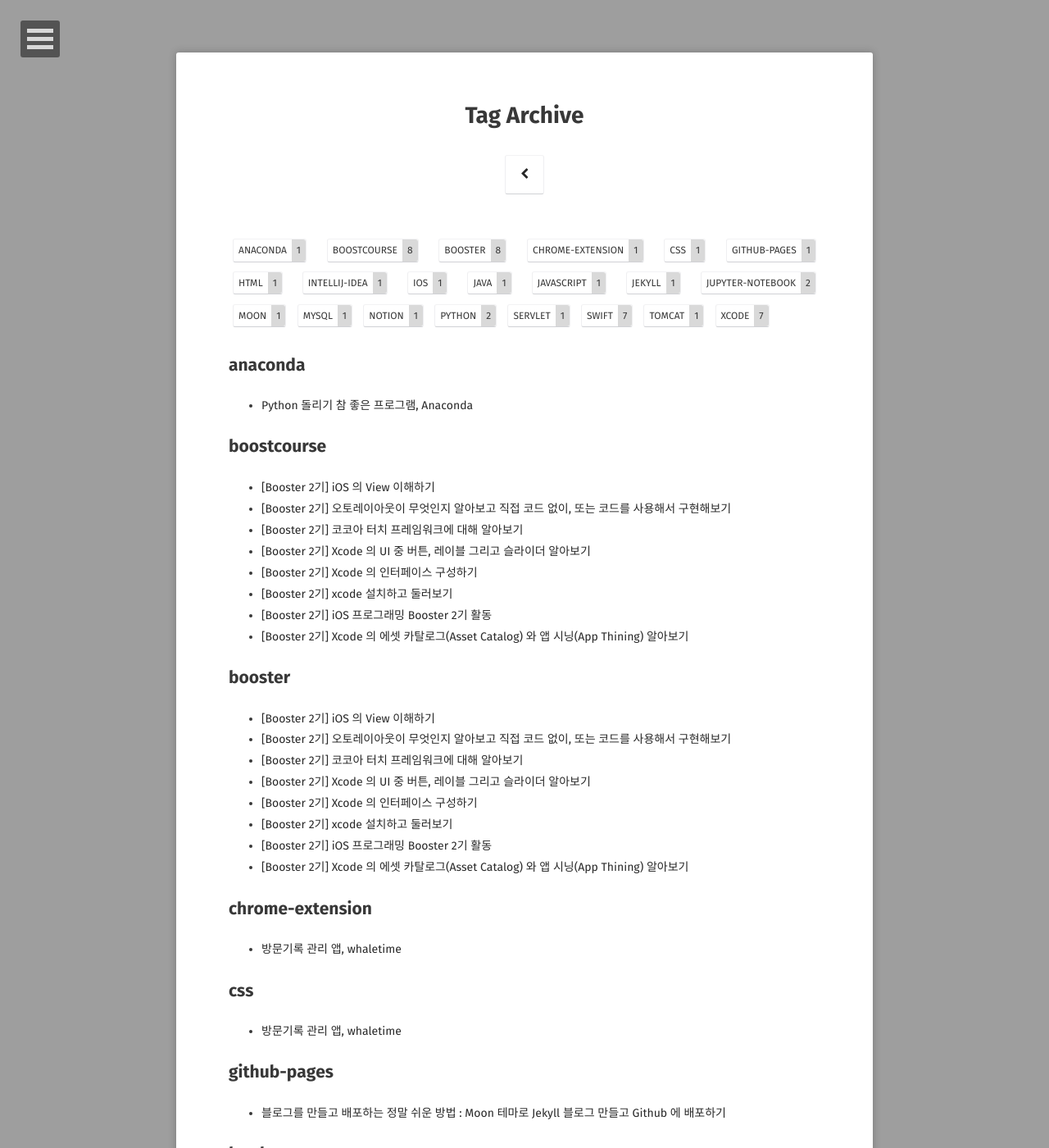
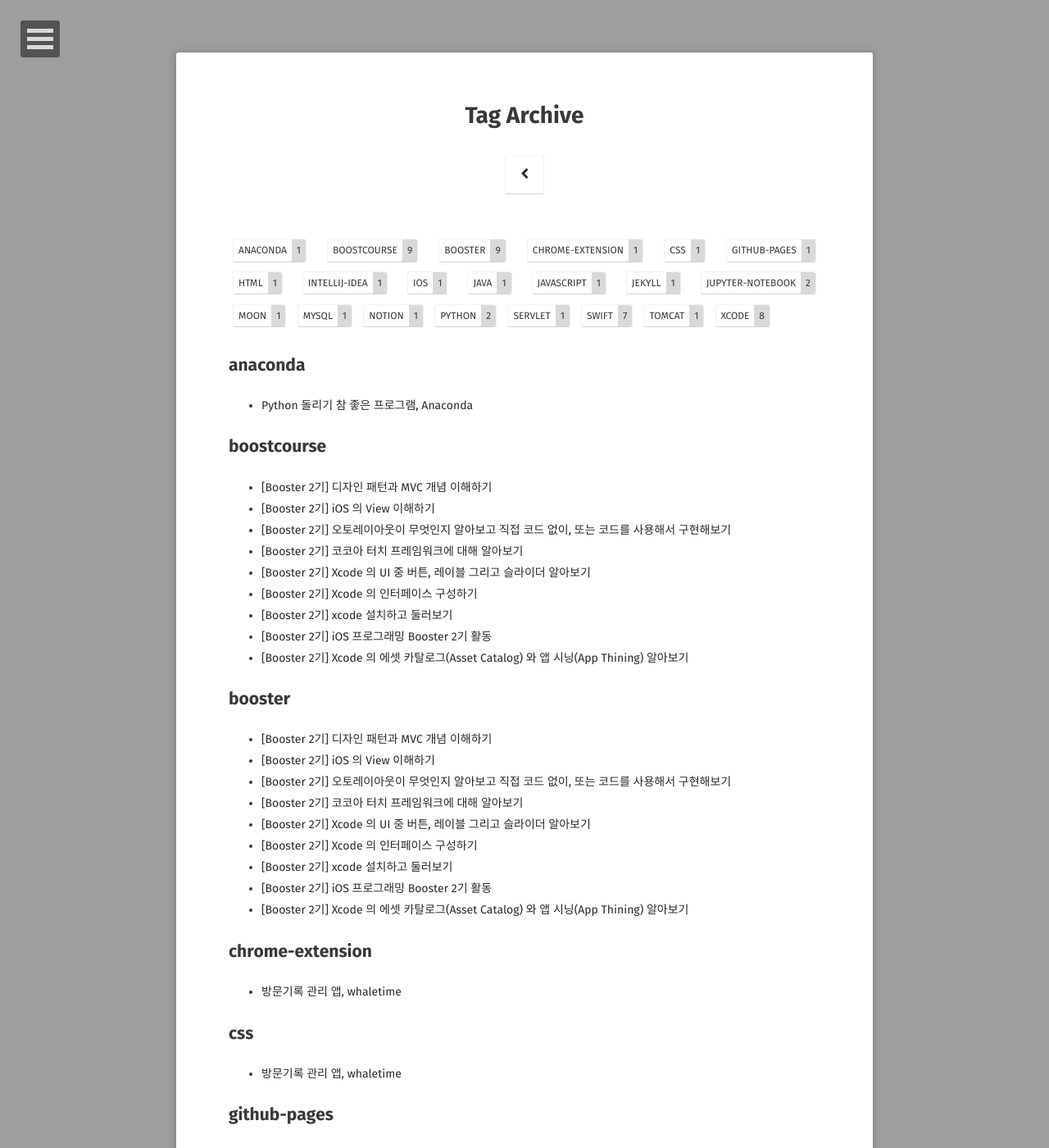
Before and after one commit to woojin-hwang/woojin-hwang.github.io, a Jekyll site: the page built from tags/index.html, in a window 1280 px wide and 1400 px high. Shown: the whole window at 82% size. Built offline with Jekyll 4.4.1, drawn with Linux system fonts in a browser that asks for light colours; some web fonts are replaced; some of the changed lines change nothing that is shown; some of the changed text lies outside the part shown.

Commit message:
add new post #mvc

```diff
--- a/_posts/2020-02-04-ios-view.md
+++ b/_posts/2020-02-04-ios-view.md
@@ -120,6 +120,10 @@
 
 ---
 
+[[다음 포스트]디자인 패턴과 MVC 개념 이해하기](https://woojin-hwang.github.io/mvc/)
+
+---
+
 <figure>
   <a href="https://woojin-hwang.github.io/boostcourse-ios/"><img src="https://raw.githubusercontent.com/woojin-hwang/woojin-hwang.github.io/master/_posts/img/boostcourse/tag.jpg"></a>
 </figure>
--- /dev/null
+++ b/_posts/2020-02-05-mvc.md
@@ -0,0 +1,72 @@
+---
+layout: post
+title:  "[Booster 2기] 디자인 패턴과 MVC 개념 이해하기"
+date:   2020-02-05
+excerpt: "#boostcourse #booster #xcode"
+tag:
+- boostcourse
+- booster
+- xcode
+comments: false
+---
+
+[[부스트코스]iOS 프로그래밍 강좌](https://www.edwith.org/boostcourse-ios/)에 대한 정리글입니다.
+
+[[부스트코스]iOS 프로그래밍 Booster 2기 활동](https://woojin-hwang.github.io/boostcourse-ios/) 글입니다.
+
+[[이전 포스트]iOS 의 View 이해하기](https://woojin-hwang.github.io/xcode-view/)
+
+---
+
+## 디자인 패턴
+
+---
+
+프로그래밍에서 디자인 패턴이란 말이 등장하게 된 계기는 디자인 패턴이라는 책이 등장한 후부터 입니다. 이 책은 객체지향을 위한 23개의 패턴에 대해 기술하고 있습니다.
+
+<figure>
+  <a href="https://raw.githubusercontent.com/woojin-hwang/woojin-hwang.github.io/master/_posts/img/ios-view/design_pattern.png"><img src="https://raw.githubusercontent.com/woojin-hwang/woojin-hwang.github.io/master/_posts/img/ios-view/design_pattern.png"></a>
+</figure>
+
+> [한글 번역본](http://www.yes24.com/Product/Goods/17525598) 도 있습니다.
+
+이 책의 저자에 따르면, 디자인 패턴이란 *특정한 상황에서 일반적 설계문제를 해결하기 위해 상호교류하는 수정 가능한 객체와 클래스에 대한 설명*입니다. 쉽게 말하면 소프트웨어를 개발할 때 경험적으로 자주 사용하는 좋은 패턴들을 모아둔 것이라고 할 수 있습니다.
+
+디자인 패턴은 개발자들이 협력하여 작업할 때 더 원활하게 작업할 수 있도록 합니다. 또 패턴은 대부분 전문가들에 의해 검증되었으므로 개발 시간과 비용이 줄어듭니다. 그리고 패턴의 이름만으로도 구조를 짐작할 수 있기때문에 코드 재사용에 있어서 효율적입니다.
+
+### 디자인 패턴의 분류
+
+이 책에서 디자인 패턴은 크게 목적과 범위로 나눌 수 있습니다.
+
+**목적**은 패턴이 무엇을 하는 지 정의하는 것입니다. *생성, 구조, 행위* 중에 한 가지를 가집니다. 생성은 객체의 생성 과정에 관여하는 패턴이고, 구조는 클래스나 객체의 구성에 관여하는 패턴이며, 행위는 패턴을 클래스에 적용하는지 객체에 적용하는지에 따라 구분되는 패턴입니다.
+
+**범위**는 패턴을 클래스에 적용하는지 객체에 적용하는지에 따라 구분하는 패턴입니다. 목적에서 이야기한 행위와 비슷합니다. 범위에는 *클래스 패턴과 객체 패턴*이 있습니다. 클래스 패턴은 클래스와 클래스 사이의 관계를 다루는 패턴이며, 객체 패턴은 객체와 객체 사이의 관계를 다루는 패턴입니다.
+
+디자인 패턴에는 싱글톤 패턴, 퍼사드 패턴, 옵저버 패턴 등이 존재합니다.
+
+## MVC
+
+---
+
+여러가지 디자인 패턴들 중, iOS 개발에는 MVC 패턴이 사용됩니다. **MVC(Model-View-Controller) 패턴**이란 어플리케이션 객체를 모델, 뷰, 컨트롤러의 3가지 역할 중 하나로 구분하여 서로 통신하며 동작하도록 하는 방식입니다. 이 방식은 뷰를 재사용하기 쉽게 하고, 데이터 흐름이 정상적으로 되도록 돕습니다.
+
+<figure>
+  <a href="https://raw.githubusercontent.com/woojin-hwang/woojin-hwang.github.io/master/_posts/img/ios-view/mvc.png"><img src="https://raw.githubusercontent.com/woojin-hwang/woojin-hwang.github.io/master/_posts/img/ios-view/mvc.png"></a>
+</figure>
+
+### 모델 객체
+
+
+### 뷰 객체
+
+
+### 컨트롤러 객체
+
+
+
+---
+
+<figure>
+  <a href="https://woojin-hwang.github.io/boostcourse-ios/"><img src="https://raw.githubusercontent.com/woojin-hwang/woojin-hwang.github.io/master/_posts/img/boostcourse/tag.jpg"></a>
+</figure>
+<center>클릭하면 처음 포스트로 돌아갑니다.</center>
```
Also changed, not shown: _posts/img/ios-view/design_pattern.jpg (added), _posts/img/ios-view/mvc.png (added).
